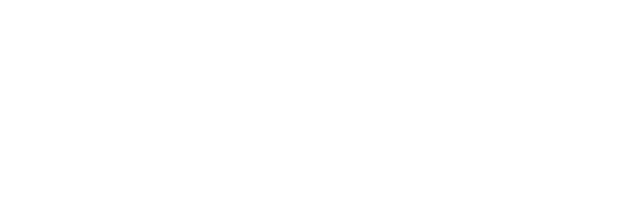
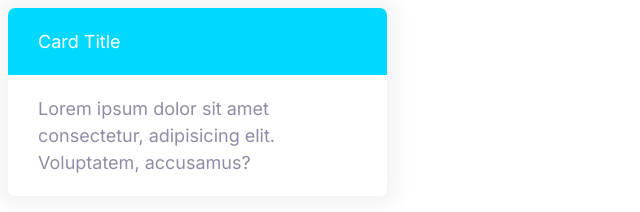
Before and after one commit to csingl98/cs_cloud, a plain HTML site: page index.html in a window 1280 px wide. Shown: the whole page, without its empty margins (0-640 px from the left). Drawn offline with Linux system fonts and the light colour scheme.

Commit message:
Added card component

```diff
--- a/css/styles.css
+++ b/css/styles.css
@@ -270,3 +270,25 @@ a {
  .input-group .btn {
     margin: 4px;
  }
+
+ /* Cards */
+
+ .card{
+    border-radius: 7px;
+    box-shadow: 0 0 20px 10px #f3f3f3;
+    overflow: hidden;
+ }
+
+ .card__header, .card__body {
+    padding: 2rem 3rem;
+ }
+
+ .card--primary .card__header{
+    background-color: var(--color-primary);
+    color: white;
+ }
+
+ .card--secondary .card__header{
+    background-color: var(--color-secondary);
+    color: white;
+ }
--- a/index.html
+++ b/index.html
@@ -14,6 +14,14 @@
     <link rel="stylesheet" href="css/styles.css" />
   </head>
   <body>
-
+    <div style="width:30%">
+      <div class="card card--secondary">
+        <header class="card__header">Card Title</header>
+        <div class="card__body">
+          Lorem ipsum dolor sit amet consectetur, adipisicing elit. Voluptatem,
+          accusamus?
+        </div>
+      </div>
+    </div>
   </body>
 </html>
```
Also changed, not shown: components/cards.html (added, +9 -0 lines).
